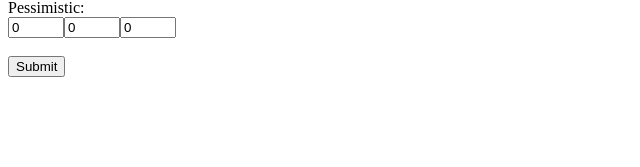
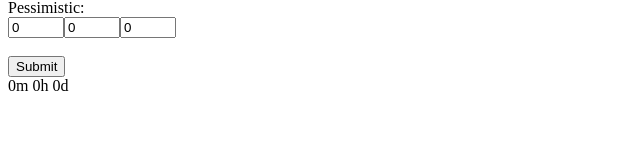
Before and after one commit to acollins1991/time-quote, a Vue app: page / in a window 1280 px wide. Shown: the part 123-290 px from the top of the page, without its empty margins (0-640 px from the left). Built offline with nearby package versions, Linux system fonts and the light colour scheme; the HTML template or start-up script is replaced by a standard one.

Commit message:
Added guess calculator to root component and initial test

```diff
--- a/src/App.vue
+++ b/src/App.vue
@@ -1,16 +1,19 @@
 <template>
   <div id="app">
     <Form />
+    <GuessCalculator />
   </div>
 </template>
 
 <script>
 import Form from './components/Form.vue'
+import GuessCalculator from './components/GuessCalculator'
 
 export default {
   name: 'app',
   components: {
-    Form
+    Form,
+    GuessCalculator
   }
 }
 </script>
--- /dev/null
+++ b/src/components/GuessCalculator.vue
@@ -0,0 +1,20 @@
+<template>
+    <div>
+        <span class="minutes">{{ minutes }}m </span>
+        <span class="hours">{{ hours }}h </span>
+        <span class="days">{{ days }}d </span>
+    </div>
+</template>
+
+<script>
+export default {
+    name: 'GuessCalculator',
+    data(){
+        return {
+            minutes: 0,
+            hours: 0,
+            days: 0
+        }
+    }
+}
+</script>
```
Also changed, not shown: 1 other file (tests, documents, lock files or other folders).
